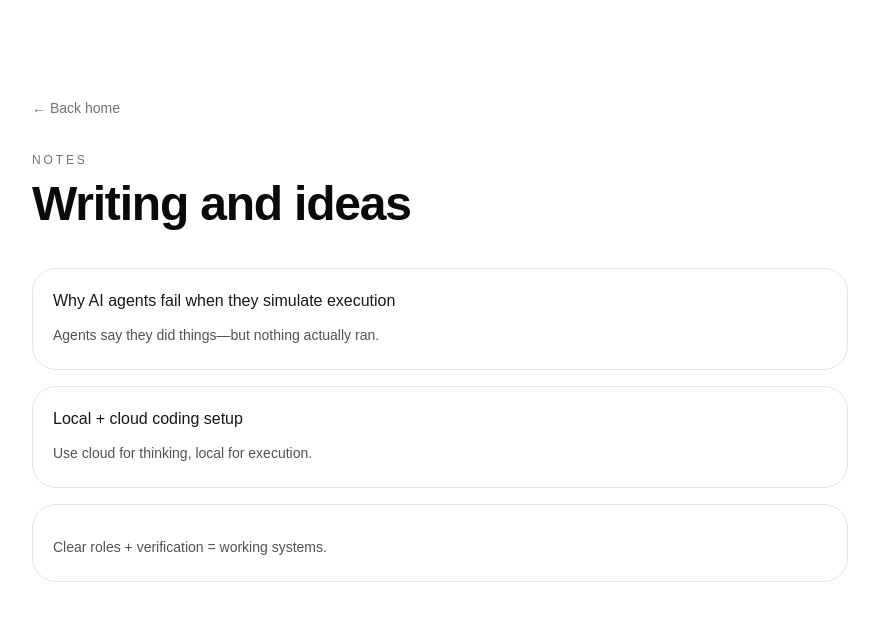
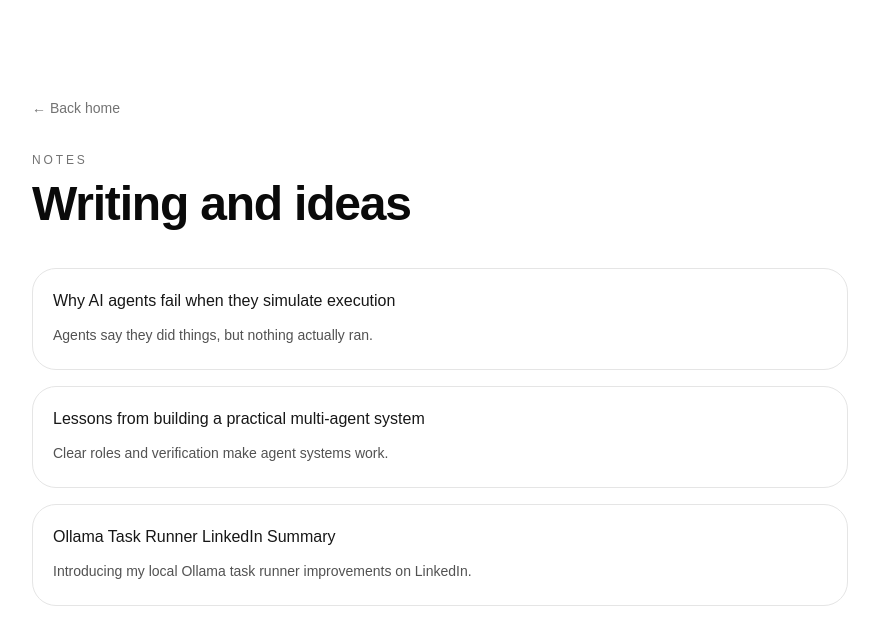
Before and after one commit to RajeshHuria/personal-site, a Next.js app: page /notes in a window 1280 px wide. Shown: the top 644 px of the page, without its empty margins (200-1079 px from the left). Built offline with nearby package versions, Linux system fonts and the light colour scheme.

Commit message:
fix: restore notes index links

```diff
--- a/app/notes/page.tsx
+++ b/app/notes/page.tsx
@@ -4,15 +4,18 @@ const notes = [
   {
     slug: "ai-agents-simulate-execution",
     title: "Why AI agents fail when they simulate execution",
-    blurb: "Agents say they did things—but nothing actually ran.",
+    blurb: "Agents say they did things, but nothing actually ran.",
   },
   {
-    slug: "local-plus-cloud-coding-setup",
-    title: "Local + cloud coding setup",
-    blurb: "Use cloud for thinking, local for execution.",
+    slug: "practical-multi-agent-lessons",
+    title: "Lessons from building a practical multi-agent system",
+    blurb: "Clear roles and verification make agent systems work.",
   },
   {
-    blurb: "Clear roles + verification = working systems.",
+    slug: "ollama-task-runner-linkedin-summary",
+    title: "Ollama Task Runner LinkedIn Summary",
+    blurb:
+      "Introducing my local Ollama task runner improvements on LinkedIn.",
   },
 ];
 
```
